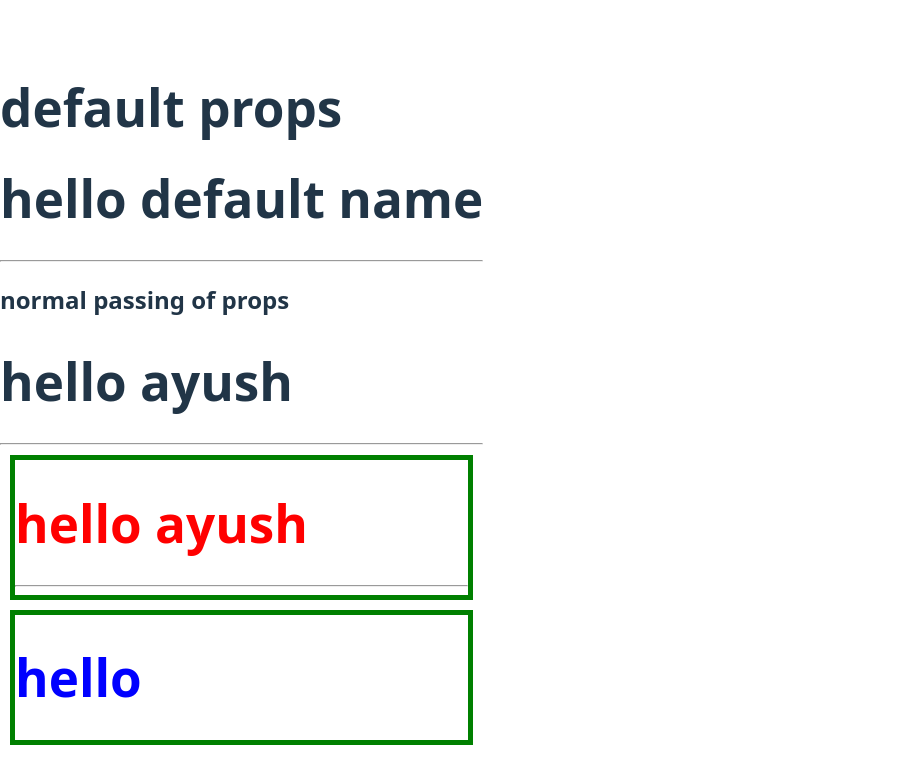
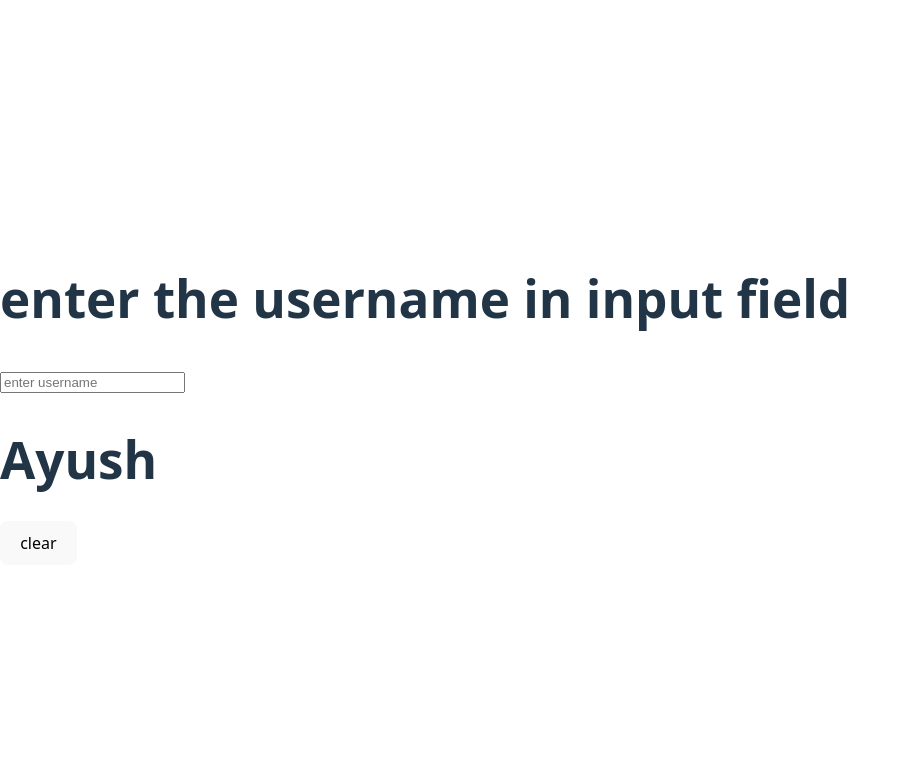
Before and after one commit to AyushSharma-17/React_revsionT1, a React (Vite) app: page / in a window 1280 px wide. Shown: the top 784 px of the page, without its empty margins (0-910 px from the left). Built offline with nearby package versions, Linux system fonts and the light colour scheme.

Commit message:
get input from input filed using useSate

```diff
--- a/src/App.jsx
+++ b/src/App.jsx
@@ -1,20 +1,15 @@
-import Student from "./Student";
-import Wrapper from "./Wrapper";
+import { useState } from "react";
 
 function App() {
+  const [val, setVal] = useState("Ayush");
   return (
     <>
-      <h1> default props</h1>
-      <Student />
-      <h2> normal passing of props</h2>
-      <Student name="ayush" />
-
-      <Wrapper>
-        <Student name="ayush" />
-      </Wrapper>
-      <Wrapper color="blue">
-        <h1>hello</h1>
-      </Wrapper>
+      <h1>enter the username in input field</h1>
+      <h2>
+        <input type="text" onChange={(event) => setVal(event.target.value)} placeholder="enter username"></input>
+      </h2>
+      <h1>{val}</h1>
+      <button onClick={() => setVal("")}>clear</button>
     </>
   )
 }
```
Also changed, not shown: 1 other file (tests, documents, lock files or other folders).
